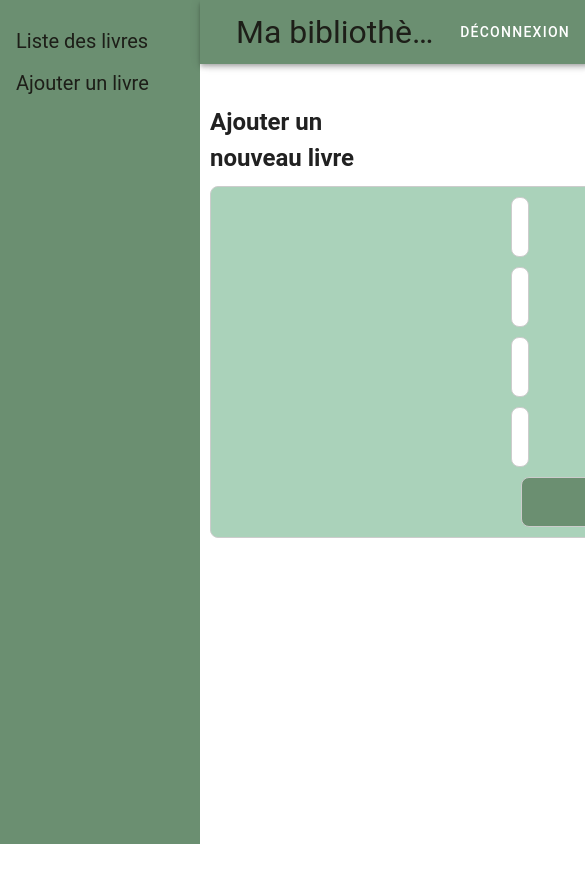
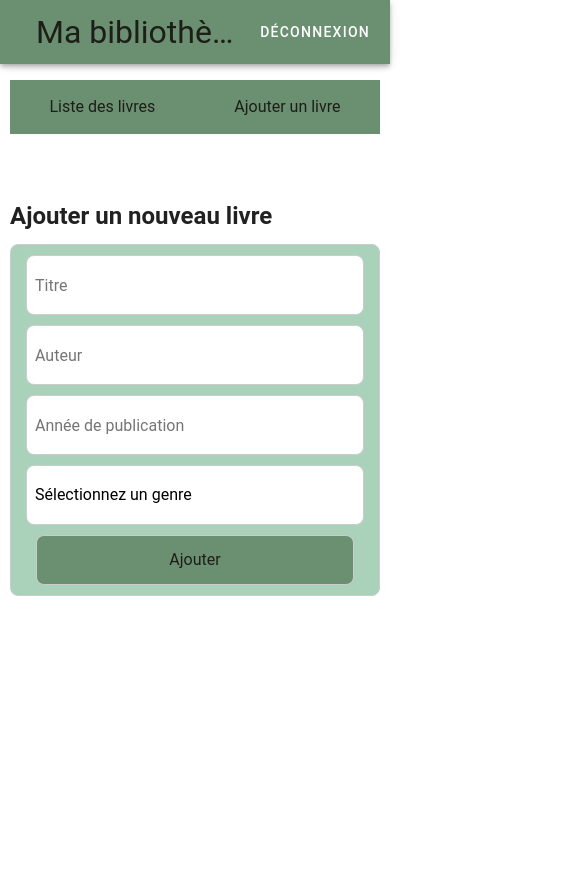
Before and after one commit to MDevos78/liste-de-livre-frontend, a Vue app: page /ajouter in a window 390 px wide. Shown: the top 882 px of the page, 585 px wide, since content can reach past the window. Built offline with nearby package versions, Linux system fonts and the light colour scheme; sample sign-in values are in the browser's storage.

Commit message:
ajout fonction responsive

```diff
--- a/src/App.vue
+++ b/src/App.vue
@@ -31,4 +31,15 @@ export default {
   margin-left: 200px;
   padding: 40px 10px 10px 10px;
 }
+@media screen and (max-width: 600px) {
+
+  .nav {
+    /* Sur mobile, la SideNav passe en haut et n'a plus de largeur, on annule le décalage */
+    margin-left: 0;
+  }
+  .content {
+    margin-left: 0;
+    padding-top: 80px;
+  }
+}
 </style>
--- a/src/components/LivreForm.vue
+++ b/src/components/LivreForm.vue
@@ -110,4 +110,21 @@ button{
   color: #1D1E18;
   background-color: #6B8F71;
 }
+@media screen and (max-width: 1120px) {
+  .livre-form {
+    /* Annuler les paddings énormes pour que le formulaire prenne la place */
+    padding-left: 15px; /* Petit padding pour éviter que le formulaire ne touche les bords */
+    padding-right: 15px;
+  }
+
+  .bouton {
+    /* Garantir que le bouton est centré sur mobile aussi */
+    text-align: center;
+  }
+
+  button {
+    /* Le bouton prend toute la largeur du formulaire sur mobile pour un meilleur toucher */
+    width: 100%;
+  }
+}
 </style>
--- a/src/components/LivreList.vue
+++ b/src/components/LivreList.vue
@@ -21,23 +21,33 @@
           :search="search"
           density="compact"
           :items-per-page="10"
+          mobile-breakpoint="600"
       >
           <template v-slot:headers="{ columns }">
               <tr>
-                  <th v-for="column in columns" :key="column.key" class="text-left">
+                  <th
+                      v-for="column in columns"
+                      :key="column.key"
+                      class="text-left"
+                      :class="{
+                          'd-none d-sm-table-cell': column.key !== 'titre' && column.key !== 'auteur'
+                      }"
+                  >
                       {{ column.title }}
                   </th>
-                  <th class="text-left">Actions</th> </tr>
+
+                  <th class="text-left d-none d-sm-table-cell">Actions</th>
+              </tr>
           </template>
 
           <template v-slot:item="{ item, index }">
               <tr :class="{ 'even-row': index % 2 === 0, 'odd-row': index % 2 !== 0 }">
+
                 <td class="text-left">{{ item.titre }}</td>
                 <td class="text-left">{{ item.auteur }}</td>
-                <td class="text-left">{{ item.genre }}</td>
-                <td class="text-left">{{ item.anneePublication }}</td>
-
-                <td class="text-left">
+                <td class="text-left d-none d-sm-table-cell">{{ item.genre }}</td>
+                <td class="text-left d-none d-sm-table-cell">{{ item.anneePublication }}</td>
+                <td class="text-left d-none d-sm-table-cell">
                   <v-btn
                       variant="text" size="small"  color="red"   @click="deleteLivre(item.id)"
                   >
@@ -67,7 +77,7 @@ export default {
     search: '',
     livres: [],
     headers: [
-      { title: 'Titre', key: 'titre', headerProps: { align: 'center' } },
+      { title: 'Titre', key: 'titre', headerProps: { align: 'center' }, },
       { title: 'Auteur', key: 'auteur', headerProps: { align: 'center' } },
       { title: 'Genre', key: 'genre', headerProps: { align: 'center' } },
       { title: 'Année de publication', key: 'anneePublication', headerProps: { align: 'center' } },
--- a/src/components/SideNav.vue
+++ b/src/components/SideNav.vue
@@ -1,6 +1,6 @@
 <template>
   <aside class="sidenav">
-    <nav>
+    <nav nav class="sidenav-nav">
       <router-link to="/">Liste des livres</router-link>
       <router-link to="/ajouter">Ajouter un livre</router-link>
     </nav>
@@ -35,4 +35,27 @@ export default {
 .sidenav a:hover {
   color: #f1f1f1;
 }
+@media screen and (max-width: 600px) {
+  .sidenav {
+    /* 1. La barre devient une barre de navigation supérieure */
+    width: 100%; /* Occupe toute la largeur */
+    height: auto; /* Sa hauteur s'adapte à son contenu */
+    position: relative; /* N'est plus fixe, mais dans le flux */
+    padding-top: 0;
+  }
+
+  .sidenav-nav {
+    /* La navigation est en mode flex pour aligner les liens horizontalement */
+    display: flex;
+    justify-content: space-around; /* Distribue l'espace entre les liens */
+    padding: 10px 0; /* Un peu d'espacement vertical */
+  }
+
+  .sidenav a {
+    /* 2. Les liens sont compactés */
+    font-size: 16px; /* Taille de police plus petite */
+    padding: 5px 10px;
+    text-align: center;
+  }
+}
 </style>
```
